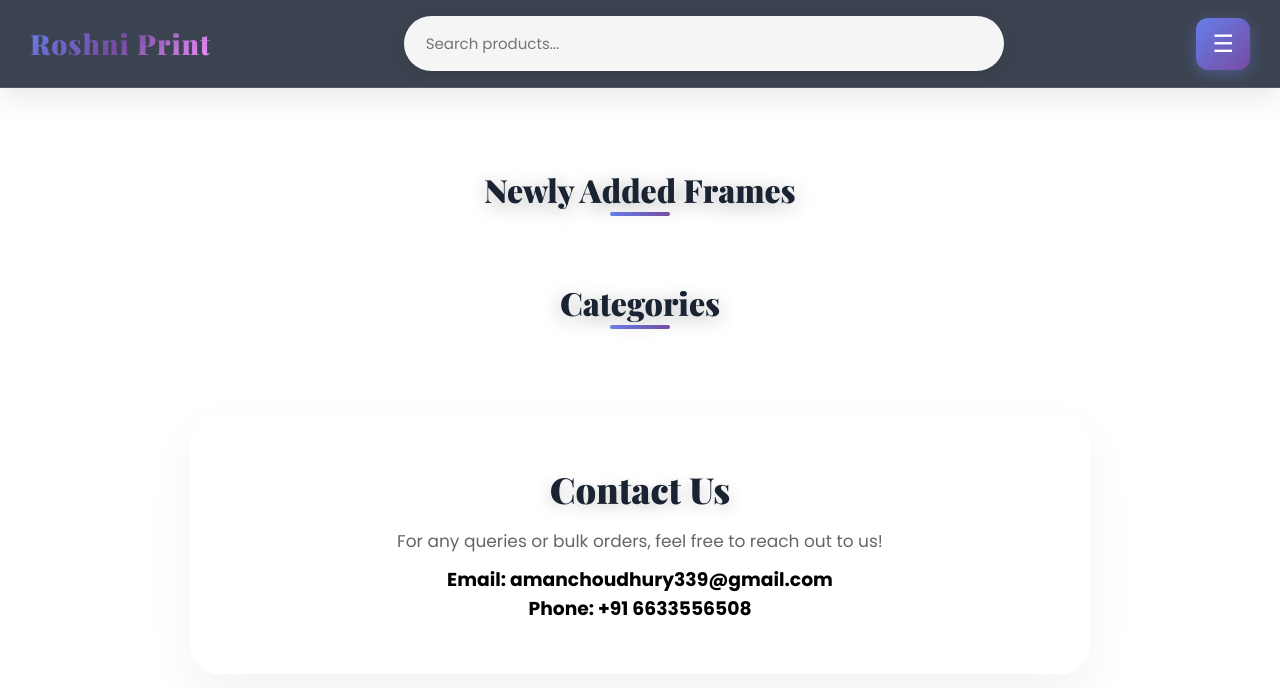
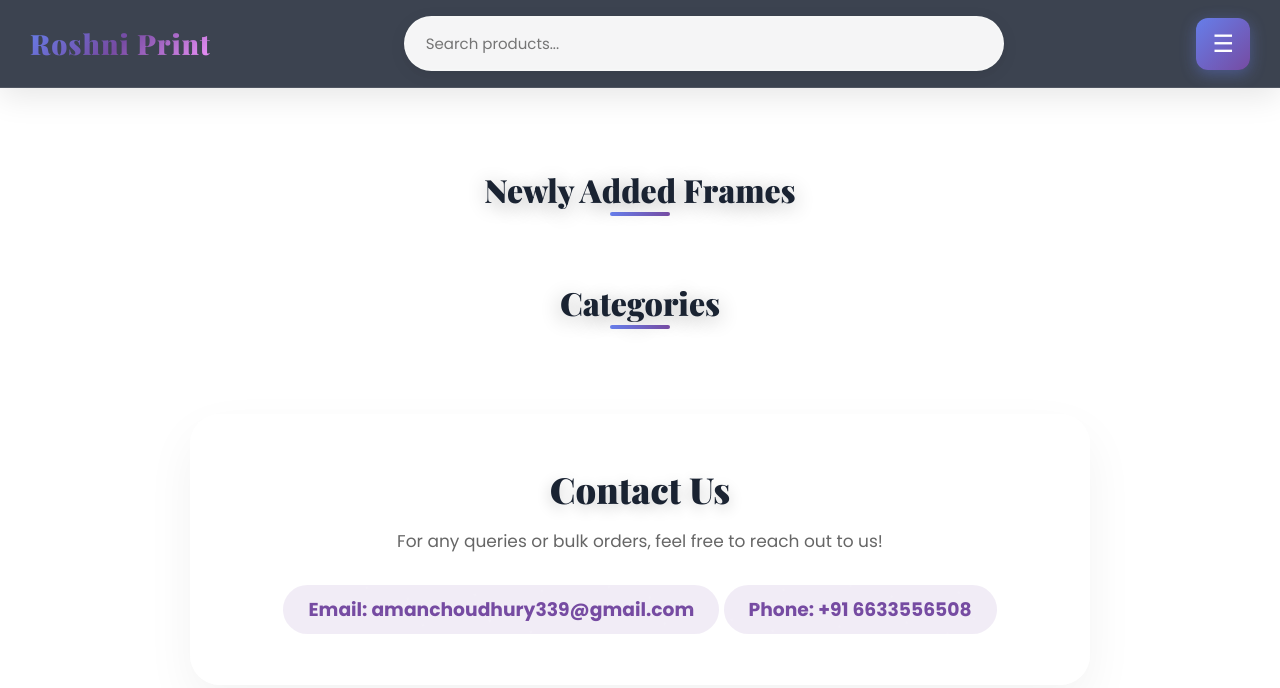
Before and after one commit to Technicalaman123/roshniprint, a plain HTML site: page index.html in a window 1280 px wide. Drawn offline with nearby package versions, Linux system fonts and the light colour scheme; no server answers.

Commit message:
Update style.css

```diff
--- a/css/style.css
+++ b/css/style.css
@@ -1155,7 +1155,7 @@ footer::before {
 }
 
 /* Email & Phone Highlight */
-.contact-section p:last-child {
+.contact-section h3 {
     margin-top: 20px;
     font-weight: 700;
     color: #764ba2;
@@ -1181,4 +1181,5 @@ footer::before {
     .contact-section h2 {
         font-size: 28px;
     }
+
 }
```
